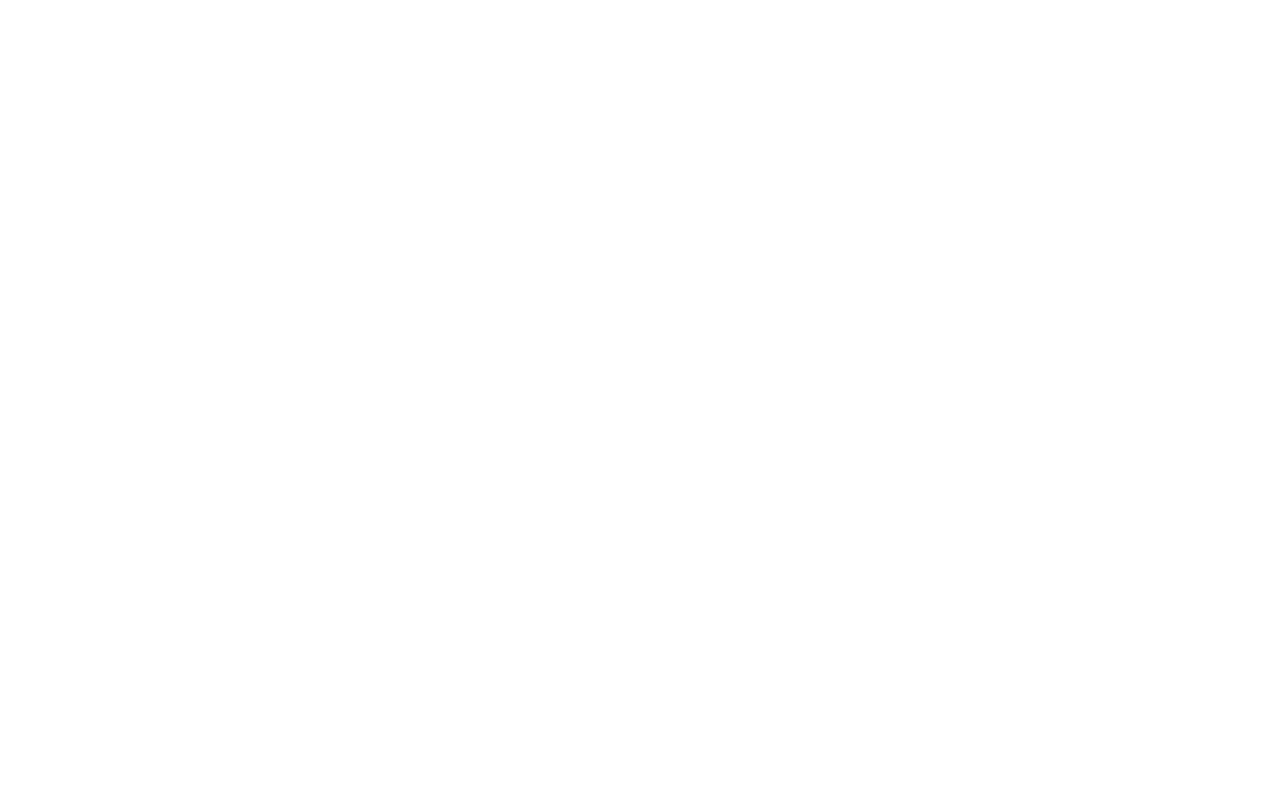
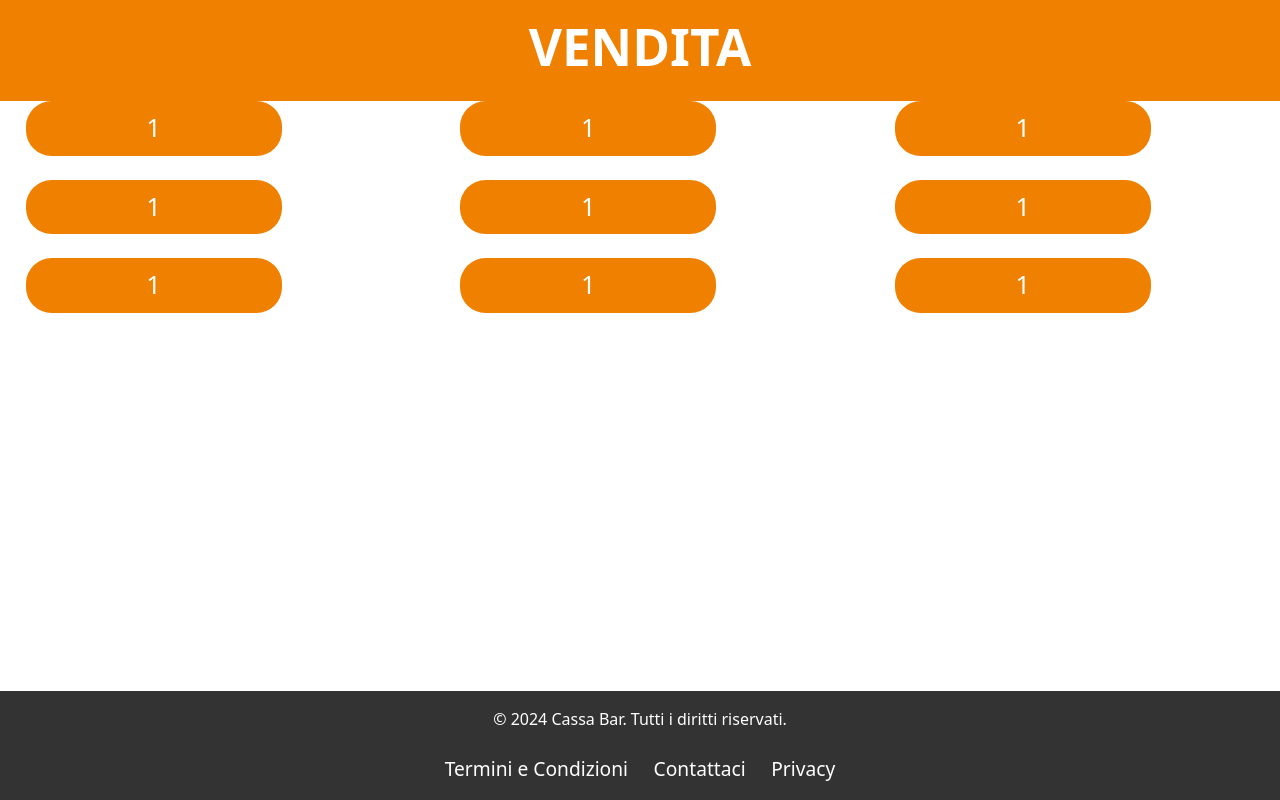
Before and after one commit to alessandropanico/CassaPassaparola, an Angular app: page /vendita in a window 1280 px wide. Before the commit this address led to /. Built offline with nearby package versions, Linux system fonts and the light colour scheme.

Commit message:
inizio progetto con home e footer

```diff
--- a/src/app/app.module.ts
+++ b/src/app/app.module.ts
@@ -6,12 +6,14 @@
 import { RouterModule } from '@angular/router';
 import { HomeComponent } from './pagine/home/home.component';
 import { FooterComponent } from './shared/footer/footer.component';
+import { VenditaComponent } from './pagine/vendita/vendita/vendita.component';
 
 @NgModule({
   declarations: [
     AppComponent,
     HomeComponent,
-    FooterComponent
+    FooterComponent,
+    VenditaComponent
   ],
   imports: [
     BrowserModule,
--- a/src/app/pagine/home/home.component.css
+++ b/src/app/pagine/home/home.component.css
@@ -15,13 +15,7 @@
   margin-top: 10vh;
 }
 
-.contBott {
-  display: flex;
-  flex-direction: column;
-  align-items: center;
-}
-
-.buttonHome {
+.buttonPers {
   width: 20vw;
   height: auto;
   padding: 1vh;
@@ -70,30 +64,22 @@
 @media screen and (max-width: 600px) {
   .titolo {
     font-size: 8vw;
-    /* Font più grande per visibilità su schermi piccoli */
   }
 
   .buttonHome {
     width: 90vw;
-    /* Pulsanti più larghi per adattarsi allo schermo mobile */
     font-size: 4vw;
-    /* Testo più grande per leggibilità su mobile */
     padding: 3vh;
-    /* Aumenta il padding per una maggiore area cliccabile */
     border-radius: 5vw;
-    /* Angoli più arrotondati per un design più soft su mobile */
     margin-left: 0;
-    /* Rimuove il margine laterale per centratura */
   }
 
   .fa-solid {
     font-size: 4vw;
-    /* Icone più grandi per visibilità */
   }
 
   .sectionButton {
     margin-top: 5vh;
-    /* Riduce il margine superiore per dispositivi mobili */
   }
 
 
--- a/src/app/pagine/home/home.component.html
+++ b/src/app/pagine/home/home.component.html
@@ -5,24 +5,32 @@
 </div>
 
 <section class="sectionButton">
+
   <div class="d-flex justify-content-center">
-    <div class="contBott">
-      <button class="buttonHome">
+
+    <div class="row">
+      <div class="col">
+        <button class="buttonPers">
           <i class="fa-solid fa-folder-open"></i>Archivio
         </button>
-      <button class="buttonHome">
+        <button class="buttonPers" routerLink="/vendita">
           <i class="fa-solid fa-sack-dollar"></i>Vendita
         </button>
       </div>
-    <div class="contBott">
-      <button class="buttonHome">
+
+      <div class="col">
+
+        <button class="buttonPers">
           <i class="fa-solid fa-clipboard"></i>Prima nota
         </button>
-      <button class="buttonHome">
+        <button class="buttonPers">
           <i class="fa-solid fa-box"></i>Carico merci
         </button>
       </div>
+
     </div>
+  </div>
+
 </section>
 
 <!-- Footer -->
--- /dev/null
+++ b/src/app/pagine/vendita/vendita/vendita.component.css
@@ -0,0 +1,29 @@
+/* Stili generali (desktop) */
+.intest {
+  background-color: #EF8000;
+  width: 100%;
+  padding: 2vh;
+}
+
+.titolo {
+  color: white;
+  font-weight: bolder;
+  font-size: 4vw;
+}
+
+
+.buttonPers {
+  width: 20vw;
+  height: auto;
+  padding: 1vh;
+  border-radius: 2vw;
+  border: none;
+  background-color: #EF8000;
+  color: white;
+  margin-left: 2vw;
+  margin-bottom: 3vh;
+  font-size: 2vw;
+  display: flex;
+  align-items: center;
+  justify-content: center;
+}
--- /dev/null
+++ b/src/app/pagine/vendita/vendita/vendita.component.html
@@ -0,0 +1,34 @@
+<div class="intest">
+  <div class="d-flex justify-content-center">
+    <h1 class="titolo">VENDITA</h1>
+  </div>
+</div>
+
+
+<section>
+<div class="row">
+  <div class="col">
+    <button class="buttonPers">1</button>
+    <button class="buttonPers">1</button>
+    <button class="buttonPers">1</button>
+  </div>
+
+  <div class="col">
+    <button class="buttonPers">1</button>
+    <button class="buttonPers">1</button>
+    <button class="buttonPers">1</button>
+  </div>
+
+  <div class="col">
+    <button class="buttonPers">1</button>
+    <button class="buttonPers">1</button>
+    <button class="buttonPers">1</button>
+  </div>
+
+</div>
+
+</section>
+
+
+
+<app-footer></app-footer>
```
Also changed, not shown: src/app/app-routing.module.ts (+6 -1 lines), src/app/pagine/vendita/vendita/vendita.component.ts (added, +10 -0 lines), 1 other file (tests, documents, lock files or other folders). Lines whose indentation alone changed are shown as unchanged.
